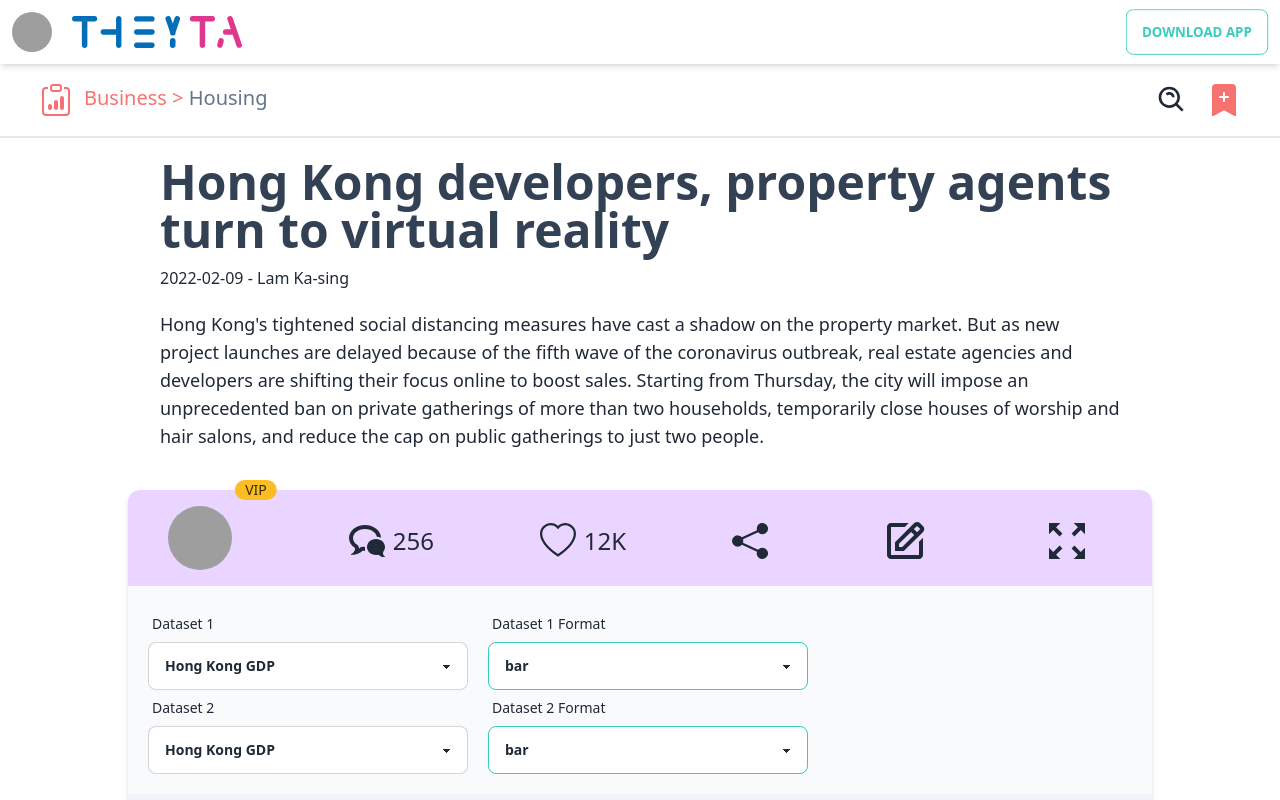
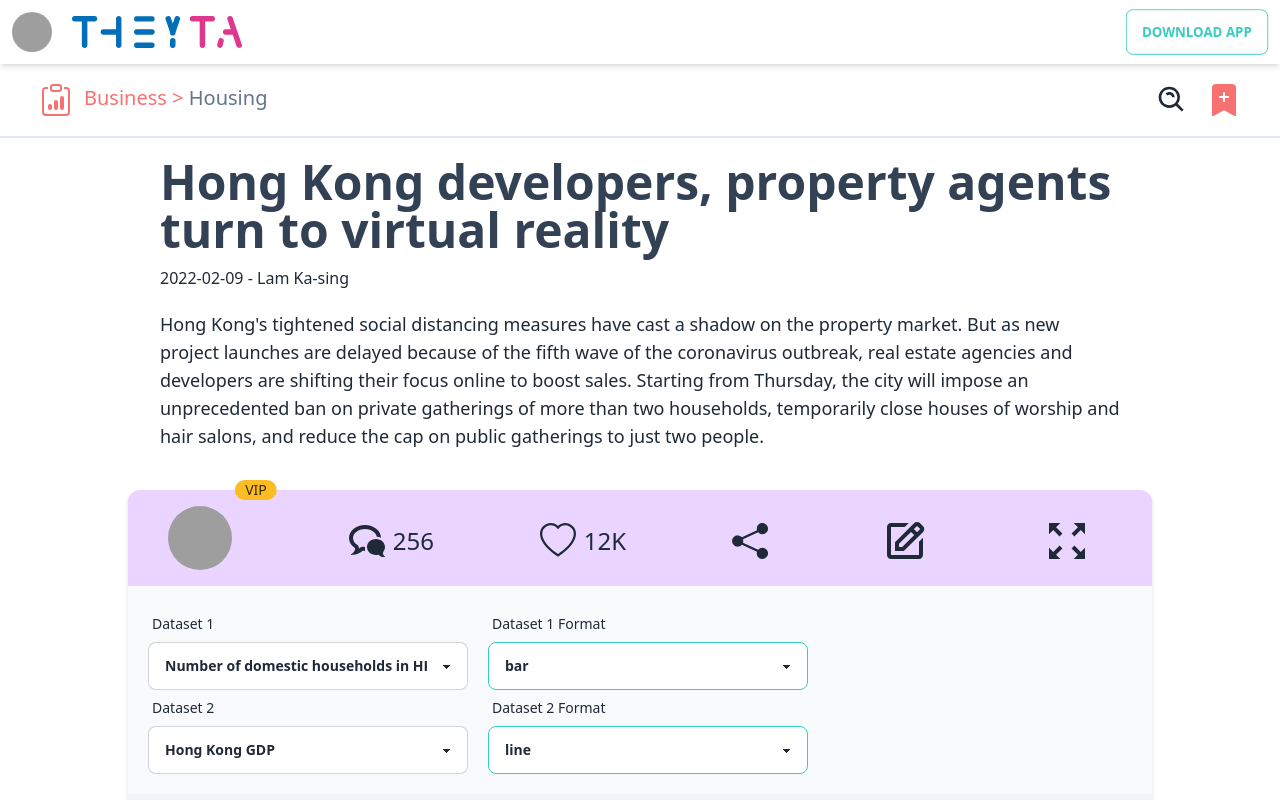
Before and after one commit to Xentisize/theyta_frontend_demo, a React (Create React App) app: page /articles/1 in a window 1280 px wide. Both pictures are taken after a click on the element 909 px from the left and 538 px from the top of the page. Shown: the top 800 px of the page. Built offline with nearby package versions, Linux system fonts and the light colour scheme; grey boxes are pictures that could not be loaded.

Commit message:
Added Charts

```diff
--- a/src/components/articles/Canvas.jsx
+++ b/src/components/articles/Canvas.jsx
@@ -1,20 +1,12 @@
 import { useRef, useEffect } from "react"
 import * as echarts from "echarts"
+import datasets from "./datasets.json"
 
-const Canvas = () => {
+const Canvas = ({ appliedDatasets }) => {
 	const chartRef = useRef(null)
 	let chartInstance = null
 
-	const renderChart = () => {
-		const renderedInstance = echarts.getInstanceByDom(chartRef.current)
-		if (renderedInstance) {
-			chartInstance = renderedInstance
-		} else {
-			chartInstance = echarts.init(chartRef.current)
-		}
-
-		chartInstance.setOption({
-			// legend: {},
+	let options = {
 		tooltip: {
 			trigger: "axis",
 			axisPointer: {
@@ -23,7 +15,7 @@ const Canvas = () => {
 		},
 		grid: {
 			top: "30",
-				right: "30",
+			right: "60",
 			bottom: "17",
 			left: "60",
 		},
@@ -33,8 +25,7 @@ const Canvas = () => {
 				axisTick: {
 					alignWithLabel: true,
 				},
-					data: ["Jan", "Feb", "Mar", "Apr", "May", "Jun"],
-					// "Jul", "Aug", "Sep", "Oct", "Nov", "Dec"],
+				data: [2012, 2013, 2014, 2015, 2016, 2017, 2018, 2019, 2020],
 			},
 		],
 		yAxis: [
@@ -65,7 +56,6 @@ const Canvas = () => {
 				type: "bar",
 				yAxisIndex: 0,
 				data: [6, 32, 70, 86, 68.7, 100.7],
-					// 125.6, 112.2, 78.7, 48.8, 36.0, 19.3],
 			},
 			{
 				name: "Unemployment Rate",
@@ -73,10 +63,76 @@ const Canvas = () => {
 				smooth: true,
 				yAxisIndex: 1,
 				data: [6.0, 10.2, 10.3, 11.5, 10.3, 13.2],
-					//  14.3, 16.4, 18.0, 16.5, 12.0, 5.2],
 			},
 		],
-		})
+	}
+
+	useEffect(() => {
+		let datasetOneName = appliedDatasets.dsOne
+		let datasetOneFormat = appliedDatasets.dsOneFormat
+		let datasetTwoName = appliedDatasets.dsTwo
+		let datasetTwoFormat = appliedDatasets.dsTwoFormat
+
+		let datasetOne = datasets.filter((d) => d.feature === datasetOneName)[0]
+		let datasetTwo = datasets.filter((d) => d.feature === datasetTwoName)[0]
+
+		let datasetOneMin = Math.floor(Math.min(...datasetOne.yAxis))
+		let datasetOneMax = Math.ceil(Math.max(...datasetOne.yAxis))
+		let datasetTwoMin = Math.floor(Math.min(...datasetTwo.yAxis))
+		let datasetTwoMax = Math.ceil(Math.max(...datasetTwo.yAxis))
+
+		let yAxisOptions = [
+			{
+				type: "value",
+				name: datasetOne.yLabel,
+				min: 0,
+				max: datasetOneMax,
+				position: "right",
+				axisLabel: {
+					formatter: "{value}",
+				},
+			},
+			{
+				type: "value",
+				name: datasetTwo.yLabel,
+				min: 0,
+				max: datasetTwoMax,
+				position: "left",
+				axisLabel: {
+					formatter: "{value}",
+				},
+			},
+		]
+		let seriesOption = [
+			{
+				name: datasetOne.yLabel,
+				type: datasetOneFormat,
+				yAxisIndex: 0,
+				data: datasetOne.yAxis,
+			},
+			{
+				name: datasetTwo.yLabel,
+				type: datasetTwoFormat,
+				yAxisIndex: 1,
+				data: datasetTwo.yAxis,
+			},
+		]
+
+		options = {
+			...options,
+			yAxis: yAxisOptions,
+			series: seriesOption,
+		}
+	}, [appliedDatasets])
+
+	const renderChart = () => {
+		const renderedInstance = echarts.getInstanceByDom(chartRef.current)
+		if (renderedInstance) {
+			chartInstance = renderedInstance
+		} else {
+			chartInstance = echarts.init(chartRef.current)
+		}
+		chartInstance.setOption(options)
 	}
 
 	useEffect(() => {
--- a/src/components/articles/GraphCanvas.jsx
+++ b/src/components/articles/GraphCanvas.jsx
@@ -1,12 +1,26 @@
 import GraphCanvasHeader from "./GraphCanvasHeader"
 import Canvas from "./Canvas"
+import { useState } from "react"
 
 const GraphCanvas = () => {
+	const [datasetInfo, setDatasetInfo] = useState({
+		dsOne: "Number of domestic households in HK",
+		dsOneFormat: "bar",
+		dsTwo: "Hong Kong GDP",
+		dsTwoFormat: "line",
+	})
+
 	return (
 		<>
 			<div className="rounded-3xl bg-slate-100 drop-shadow-md">
-				<GraphCanvasHeader />
-				<Canvas />
+				<GraphCanvasHeader
+					datasetOne="Number of domestic households in HK"
+					datasetOneFormat="bar"
+					datasetTwo="Hong Kong GDP"
+					datasetTwoFormat="line"
+					updateDatasetInfo={setDatasetInfo}
+				/>
+				<Canvas appliedDatasets={datasetInfo} />
 			</div>
 		</>
 	)
--- a/src/components/articles/GraphCanvasEditBar.jsx
+++ b/src/components/articles/GraphCanvasEditBar.jsx
@@ -1,10 +1,25 @@
 import datasets from "./datasets.json"
+import { useState, useEffect } from "react"
 
-const GraphCanvasEditBar = () => {
+const GraphCanvasEditBar = ({ datasetOne, datasetOneFormat, datasetTwo, datasetTwoFormat, updateDatasetInfo }) => {
 	const features = []
 	datasets.map((d) => features.push(d.feature))
+	const formats = ["bar", "line"]
 
-	const formats = ["bar", "line"]
+	const [dsOne, setDsOne] = useState(datasetOne)
+	const [dsOneFormat, setDsOneFormat] = useState(datasetOneFormat)
+	const [dsTwo, setDsTwo] = useState(datasetTwo)
+	const [dsTwoFormat, setDsTwoFormat] = useState(datasetTwoFormat)
+
+	useEffect(() => {
+		let datasetInfo = {
+			dsOne,
+			dsOneFormat,
+			dsTwo,
+			dsTwoFormat,
+		}
+		updateDatasetInfo(datasetInfo)
+	}, [dsOne, dsOneFormat, dsTwo, dsTwoFormat])
 
 	return (
 		<div className="flex flex-1 flex-col bg-slate-50 px-2 pt-2 md:px-5 md:py-5">
@@ -13,7 +28,12 @@ const GraphCanvasEditBar = () => {
 					<label className="label">
 						<span className="label-text">Dataset 1</span>
 					</label>
-					<select name="feature-1-data" className="select-bordered select">
+					<select
+						name="feature-1-data"
+						className="select-bordered select"
+						defaultValue={dsOne}
+						onChange={(e) => setDsOne(e.target.value)}
+					>
 						{features.map((f, i) => {
 							return <option key={i}>{f}</option>
 						})}
@@ -23,7 +43,12 @@ const GraphCanvasEditBar = () => {
 					<label className="label">
 						<span className="label-text">Dataset 1 Format</span>
 					</label>
-					<select name="feature-1-format" className="select-bordered select-accent select">
+					<select
+						name="feature-1-format"
+						className="select-bordered select-accent select"
+						defaultValue={dsOneFormat}
+						onChange={(e) => setDsOneFormat(e.target.value)}
+					>
 						{formats.map((f, i) => {
 							return <option key={i}>{f}</option>
 						})}
@@ -35,7 +60,12 @@ const GraphCanvasEditBar = () => {
 					<label className="label">
 						<span className="label-text">Dataset 2</span>
 					</label>
-					<select name="feature-2-data" className="select-bordered select">
+					<select
+						name="feature-2-data"
+						className="select-bordered select"
+						defaultValue={dsTwo}
+						onChange={(e) => setDsTwo(e.target.value)}
+					>
 						{features.map((f, i) => {
 							return <option key={i}>{f}</option>
 						})}
@@ -45,7 +75,12 @@ const GraphCanvasEditBar = () => {
 					<label className="label">
 						<span className="label-text">Dataset 2 Format</span>
 					</label>
-					<select name="feature-2-format" className="select-bordered select-accent select">
+					<select
+						name="feature-2-format"
+						className="select-bordered select-accent select"
+						defaultValue={dsTwoFormat}
+						onChange={(e) => setDsTwoFormat(e.target.value)}
+					>
 						{formats.map((f, i) => {
 							return <option key={i}>{f}</option>
 						})}
--- a/src/components/articles/GraphCanvasHeader.jsx
+++ b/src/components/articles/GraphCanvasHeader.jsx
@@ -4,7 +4,7 @@ import { BiEdit, BiExpand } from "react-icons/bi"
 import { useState } from "react"
 import GraphCanvasEditBar from "./GraphCanvasEditBar"
 
-const GraphCanvasHeader = () => {
+const GraphCanvasHeader = (props) => {
 	const [toggleEdit, setToggleEdit] = useState(false)
 
 	return (
@@ -53,7 +53,15 @@ const GraphCanvasHeader = () => {
 					</a>
 				</div>
 			</div>
-			{toggleEdit ? <GraphCanvasEditBar /> : null}
+			{toggleEdit ? (
+				<GraphCanvasEditBar
+					datasetOne={props.datasetOne}
+					datasetOneFormat={props.datasetOneFormat}
+					datasetTwo={props.datasetTwo}
+					datasetTwoFormat={props.datasetTwoFormat}
+					updateDatasetInfo={props.updateDatasetInfo}
+				/>
+			) : null}
 		</>
 	)
 }
--- a/src/components/articles/datasets.json
+++ b/src/components/articles/datasets.json
@@ -4,8 +4,10 @@
 		"region": "Hong Kong, China",
 		"feature": "Hong Kong GDP",
 		"xAxis": [2012, 2013, 2014, 2015, 2016, 2017, 2018, 2019, 2020],
+		"xLabel": "Year",
 		"xAxisScale": null,
 		"yAxis": [262.63, 275.7, 291.46, 309.38, 320.84, 341.24, 361.69, 366.02, 346.59],
+		"yLabel": "GDP (USD)",
 		"yAxisScale": 1000000000,
 		"source": "https://tradingeconomics.com/hong-kong/gdp"
 	},
@@ -14,8 +16,10 @@
 		"region": "Hong Kong, China",
 		"feature": "Number of domestic households in HK",
 		"xAxis": [2012, 2013, 2014, 2015, 2016, 2017, 2018, 2019, 2020],
+		"xLabel": "Year",
 		"xAxisScale": null,
 		"yAxis": [2386.2, 2407.3, 2432.4, 2471.1, 2498.9, 2534.7, 2571.5, 2614.4, 2645.2],
+		"yLabel": "Domestic Households",
 		"yAxisScale": 1000,
 		"source": "https://www.censtatd.gov.hk/en/web_table.html?id=5"
 	},
@@ -24,8 +28,10 @@
 		"region": "Hong Kong, China",
 		"feature": "Hang Seng Index (Annual)",
 		"xAxis": [2012, 2013, 2014, 2015, 2016, 2017, 2018, 2019, 2020],
+		"xLabel": "Year",
 		"xAxisScale": null,
-    "yAxis": [18770.64, 22860.25, 23452.76, 23699.20, 21782.62, 21993.36, 30028.29, 25824.44, 28249.37],
+		"yAxis": [18770.64, 22860.25, 23452.76, 23699.2, 21782.62, 21993.36, 30028.29, 25824.44, 28249.37],
+		"yLabel": "HSI",
 		"yAxisScale": null,
 		"source": "https://finance.yahoo.com/quote/%5EHSI/history/"
 	},
@@ -34,8 +40,10 @@
 		"region": "Hong Kong, China",
 		"feature": "Big Mac Index (HK)",
 		"xAxis": [2012, 2013, 2014, 2015, 2016, 2017, 2018, 2019, 2020],
+		"xLabel": "Year",
 		"xAxisScale": null,
 		"yAxis": [15.01, 16.5, 17, 18.8, 19.2, 19.2, 19.2, 20.0, 20.5, 20.5],
+		"yLabel": "Big Mac Index",
 		"yAxisScale": null,
 		"source": "https://data.nasdaq.com/data/ECONOMIST/BIGMAC_HKG-big-mac-index-hong-kong"
 	},
@@ -44,8 +52,10 @@
 		"region": "Hong Kong, China",
 		"feature": "Centa City Leading Index (HK)",
 		"xAxis": [2012, 2013, 2014, 2015, 2016, 2017, 2018, 2019, 2020],
+		"xLabel": "Year",
 		"xAxisScale": null,
 		"yAxis": [94.16, 115.6, 118.96, 133.34, 134.41, 135.83, 165.59, 171.92, 176.98],
+		"yLabel": "CCLI",
 		"yAxisScale": null,
 		"source": "http://hk.centanet.com/CCI/query/data?type=CCL"
 	},
@@ -54,8 +64,9 @@
 		"region": "Hong Kong, China",
 		"feature": "Prime Rate (HK)",
 		"xAxis": [2012, 2013, 2014, 2015, 2016, 2017, 2018, 2019, 2020],
+		"xLabel": "Year",
 		"xAxisScale": null,
-    "yAxis": [5.00, 5.00, 5.00, 5.00, 5.00, 5.00, 5.03, 5.10, 5.00],
+		"yAxis": [5.0, 5.0, 5.0, 5.0, 5.0, 5.0, 5.03, 5.1, 5.0],
 		"yAxisScale": null,
 		"source": "https://www.censtatd.gov.hk/en/web_table.html?id=122"
 	},
@@ -64,8 +75,10 @@
 		"region": "Hong Kong, China",
 		"feature": "Population (HK)",
 		"xAxis": [2012, 2013, 2014, 2015, 2016, 2017, 2018, 2019, 2020],
+		"xLabel": "Year",
 		"xAxisScale": null,
 		"yAxis": [7171.0, 7210.9, 7252.9, 7309.7, 7378.1, 7414.8, 7487.7, 7520.5, 7426.7],
+		"yLabel": "Population",
 		"yAxisScale": 1000,
 		"source": "https://www.censtatd.gov.hk/en/web_table.html?id=1A"
 	},
@@ -74,8 +87,10 @@
 		"region": "Hong Kong, China",
 		"feature": "Unemployment Rate",
 		"xAxis": [2012, 2013, 2014, 2015, 2016, 2017, 2018, 2019, 2020],
+		"xLabel": "Year",
 		"xAxisScale": null,
 		"yAxis": [3.3, 3.4, 3.3, 3.3, 3.4, 3.1, 2.8, 2.9, 5.8],
+		"yLabel": "Unemployment Rate",
 		"yAxisScale": null,
 		"source": "https://www.censtatd.gov.hk/en/web_table.html?id=6"
 	},
@@ -84,8 +99,10 @@
 		"region": "Hong Kong, China",
 		"feature": "Composite Consumer Price Index",
 		"xAxis": [2012, 2013, 2014, 2015, 2016, 2017, 2018, 2019, 2020],
+		"xLabel": "Year",
 		"xAxisScale": null,
 		"yAxis": [81.1, 84.6, 88.3, 91.0, 93.2, 94.6, 96.8, 99.6, 99.9],
+		"yLabel": "CPI",
 		"yAxisScale": null,
 		"source": "https://www.censtatd.gov.hk/en/web_table.html?id=6"
 	},
@@ -94,8 +111,10 @@
 		"region": "Hong Kong, China",
 		"feature": "Mean Temperature (HK)",
 		"xAxis": [2012, 2013, 2014, 2015, 2016, 2017, 2018, 2019, 2020],
+		"xLabel": "Year",
 		"xAxisScale": null,
 		"yAxis": [23.4, 23.3, 23.5, 24.2, 23.6, 23.9, 23.9, 24.5, 24.4],
+		"yLabel": "Average Temperature",
 		"yAxisScale": null,
 		"source": "https://www.hko.gov.hk/en/cis/yearlyExtract.htm"
 	},
@@ -104,8 +123,10 @@
 		"region": "Hong Kong, China",
 		"feature": "Total Rainfall",
 		"xAxis": [2012, 2013, 2014, 2015, 2016, 2017, 2018, 2019, 2020],
+		"xLabel": "Year",
 		"xAxisScale": null,
 		"yAxis": [1924.7, 2847.3, 2638.3, 1874.5, 3026.8, 2572.1, 2162.9, 2396.2, 2395.0],
+		"yLabel": "Annual Rainfall",
 		"yAxisScale": null,
 		"source": "https://www.hko.gov.hk/en/cis/yearlyExtract.htm"
 	}
```
Lines whose indentation alone changed are shown as unchanged.
